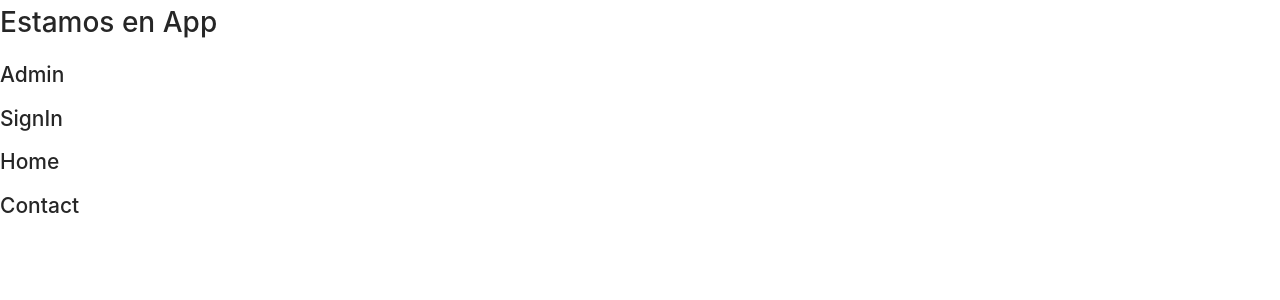
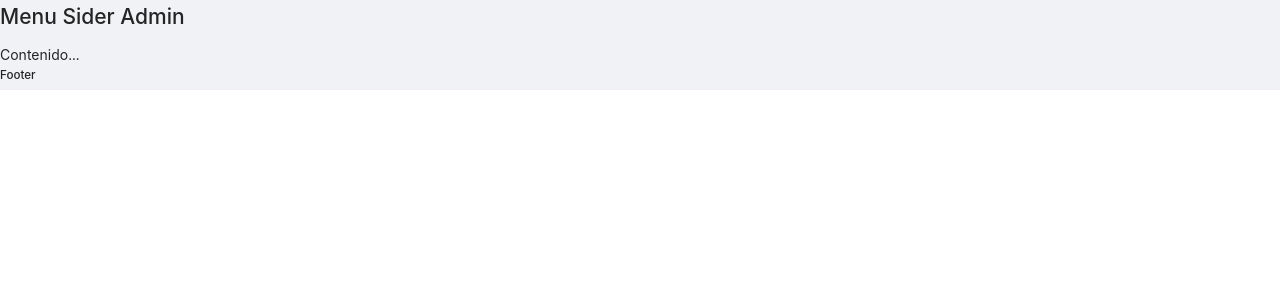
Before and after one commit to CharlyEstudio/encuesta, a React (Create React App) app: page /admin in a window 1280 px wide. Shown: the top 300 px of the page. Built offline with nearby package versions, Linux system fonts and the light colour scheme.

Commit message:
Sistemas de Rutas listo

```diff
--- a/src/App.js
+++ b/src/App.js
@@ -1,26 +1,33 @@
-// Components
-import {
-    Home,
-    Contact
-} from './Pages';
-import {
-    Admin,
-    SignIn
-} from './Pages/Admin';
+import { BrowserRouter as Router, Route, Switch } from "react-router-dom";
+
+// Routes
+import routes from './config/routes';
 
 // CSS's
 import './App.css';
 
 function App() {
   return (
-      <div>
-        <h1>Estamos en App</h1>
-        <Admin />
-        <SignIn />
-        <Home />
-        <Contact />
-      </div>
+      <Router>
+          <Switch>
+              {
+                  routes.map((route, index) => (
+                      <RouteWithSubRoutes key={index} {...route} />
+                  ))
+              }
+          </Switch>
+      </Router>
   );
 }
 
+function RouteWithSubRoutes(route) {
+    return(
+        <Route
+            path={route.path}
+            exact={route.exact}
+            render={(props) => <route.component routes={route.routes} {...props} />}
+        />
+    );
+}
+
 export default App;
--- a/src/Layouts/LayoutAdmin.js
+++ b/src/Layouts/LayoutAdmin.js
@@ -4,7 +4,7 @@ import { Layout } from 'antd';
 function LayoutAdmin() {
     return(
         <Layout>
-            <h2>Menu Sider</h2>
+            <h2>Menu Sider Admin</h2>
             <div>
                 Contenido...
             </div>
--- a/src/Layouts/LayoutBasic.js
+++ b/src/Layouts/LayoutBasic.js
@@ -4,7 +4,7 @@ import { Layout } from "antd";
 function LayoutBasic() {
     return(
         <Layout>
-            <h2>Menu Sider</h2>
+            <h2>Menu Sider Basic</h2>
             <div>
                 Content...
             </div>
--- /dev/null
+++ b/src/config/routes.js
@@ -0,0 +1,27 @@
+// Layouts
+import { LayoutAdmin } from "../Layouts";
+
+// Admin Pages
+import { Admin as AdminHome, SignIn as AdminSignIn } from "../Pages/Admin";
+
+const routes = [
+    {
+        path: '/admin',
+        component: LayoutAdmin,
+        exact: false,
+        routes: [
+            {
+                path: '/admin',
+                component: AdminHome,
+                exact: true
+            },
+            {
+                path: '/admin/login',
+                component: AdminSignIn,
+                exact: true
+            }
+        ]
+    }
+];
+
+export default routes;
```
Also changed, not shown: 1 other file (tests, documents, lock files or other folders).
